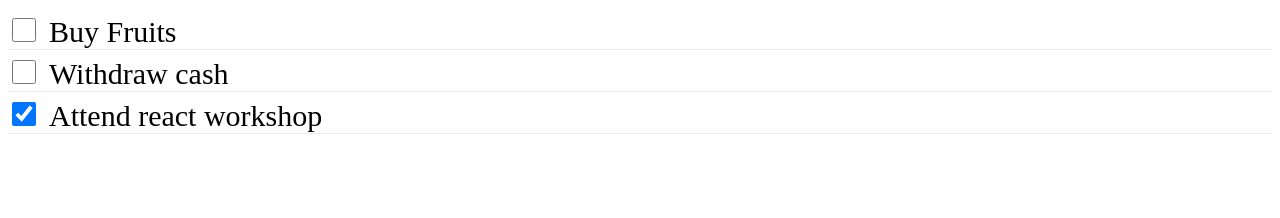
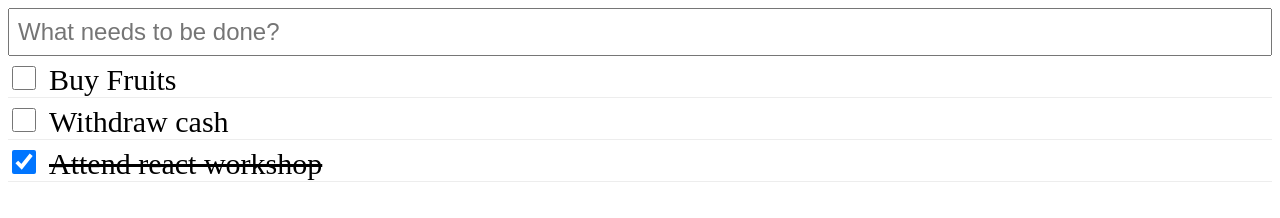
Before and after one commit to SandhyaGiri/TODO-React, a React app: page / in a window 1280 px wide. Built offline with nearby package versions, Linux system fonts and the light colour scheme.

Commit message:
Functionalities - Add TODO, Mark as Completed

```diff
--- a/package.json
+++ b/package.json
@@ -7,6 +7,7 @@
   "author": "sagiri",
   "license": "MIT",
   "dependencies": {
+    "classnames": "^2.2.6",
     "prop-types": "^15.6.2",
     "react": "^16.4.1",
     "react-dom": "^16.4.1",
--- a/src/App.css
+++ b/src/App.css
@@ -1,3 +1,16 @@
+.todo-list-container {
+    width: 100%;
+    box-sizing: border-box;
+    display: block;
+}
+
+.todo-list-container #addTodo {
+    width: 100%;
+    font-size: 24px;
+    padding: 8px;
+    box-sizing: border-box;
+}
+
 .todo-list {
     margin: 0;
     padding: 0;
@@ -17,6 +30,10 @@
     margin-top: 10px;
 }
 
-.todo-list li label {
+.todo-list-item {
     padding-left: 10px;
 }
+
+.todo-list-item--completed {
+    text-decoration: line-through
+}
--- a/src/components/todo-item.js
+++ b/src/components/todo-item.js
@@ -1,14 +1,18 @@
 import React, { Component } from 'react'
 import PropTypes from 'prop-types'
+import classNames from 'classnames'
 
 class TodoItem extends Component {
 
     render() {
-        const { label, completed } = this.props
+        const { id, label, completed, onComplete } = this.props
+        const labelClass = classNames('todo-list-item', {
+            'todo-list-item--completed': completed
+        })
         return (
             <div>
-                <input type="checkbox" checked={completed}/>
-                <label>{label}</label>
+                <input type="checkbox" checked={completed} onChange={(e) => onComplete(id, !!e.target.checked)}/>
+                <label className={labelClass}>{label}</label>
             </div>
         )
     }
@@ -16,7 +20,8 @@ class TodoItem extends Component {
 
 TodoItem.propTypes = {
     label: PropTypes.string.isRequired,
-    completed: PropTypes.bool
+    completed: PropTypes.bool,
+    onComplete: PropTypes.func
 }
 
 export default TodoItem
--- /dev/null
+++ b/src/components/todo-list-container.js
@@ -0,0 +1,68 @@
+import React, { Component } from 'react'
+import PropTypes from 'prop-types'
+import TodoList from './todo-list'
+import TodoItem from './todo-item'
+
+class TodoListContainer extends Component {
+    constructor(props) {
+        super(props)
+        this.onChange = this.onChange.bind(this)
+        this.onKeyPress = this.onKeyPress.bind(this)
+        this.state = {
+            items: props.items,
+            todoEntry: ``
+        }
+    }
+
+    onChange(e) {
+        if (e.target) {
+            this.setState({ todoEntry : e.target.value })
+        }
+    }
+
+    onKeyPress(e) {
+        if (e.target && e.which === 13) {
+            const newTodoItem = {
+                label: this.state.todoEntry,
+                completed: false
+            }
+            // const newItems = Object.assign( [], this.state.items)
+            // newItems.push(newTodoItem)
+            this.state.items.push(newTodoItem)
+            this.setState({
+                items: this.state.items,
+                todoEntry: ``
+            })
+        }
+    }
+
+    _onItemComplete(itemIndex, completed) {
+        const newItems = Object.assign([], this.state.items)
+        newItems[itemIndex].completed = completed
+
+        this.setState({
+            items: newItems
+        })
+    }
+
+    render() {
+        const { items, todoEntry } = this.state
+
+        return (
+            <div className="todo-list-container">
+                <div>
+                    <label htmlFor="addTodo"></label>
+                    <input type="text" id="addTodo" placeholder="What needs to be done?"
+                        value={todoEntry} onChange={this.onChange} onKeyPress={this.onKeyPress}/>
+                </div>
+                <TodoList items={items} onItemComplete={this._onItemComplete.bind(this)}/>
+            </div>
+        )
+    }
+}
+
+TodoListContainer.propTypes = {
+    items: PropTypes.arrayOf(PropTypes.shape(TodoItem.propTypes))
+}
+
+export default TodoListContainer
--- a/src/components/todo-list.js
+++ b/src/components/todo-list.js
@@ -5,12 +5,12 @@ import TodoItem from './todo-item'
 class TodoList extends Component {
 
     render() {
-        const { items } = this.props
+        const { items, onItemComplete } = this.props
         if (items.length) {
             let listItems = items.map((item, index) => {
                 return (
-                    <li>
-                        <TodoItem label={item.label} completed={item.completed}/>
+                    <li key={index}>
+                        <TodoItem id={index} label={item.label} completed={item.completed} onComplete={onItemComplete}/>
                     </li>
                 )
             })
@@ -27,7 +27,8 @@ class TodoList extends Component {
 }
 
 TodoList.propTypes = {
-    items: PropTypes.arrayOf(PropTypes.shape(TodoItem.propTypes))
+    items: PropTypes.arrayOf(PropTypes.shape(TodoItem.propTypes)),
+    onItemComplete: PropTypes.func.isRequired
 }
 
 export default TodoList
--- a/src/index.js
+++ b/src/index.js
@@ -1,6 +1,6 @@
 import React from 'react';
 import ReactDOM from 'react-dom';
-import TodoList from './components/todo-list'
+import TodoListContainer from './components/todo-list-container'
 import './App.css';
 
 const listItems = [
@@ -20,6 +20,6 @@ const listItems = [
 
 ReactDOM.render(
     <div>
-        <TodoList items={listItems} />
+        <TodoListContainer items={listItems} />
     </div>
     , document.getElementById('root'));
```
Also changed, not shown: 1 other file.
